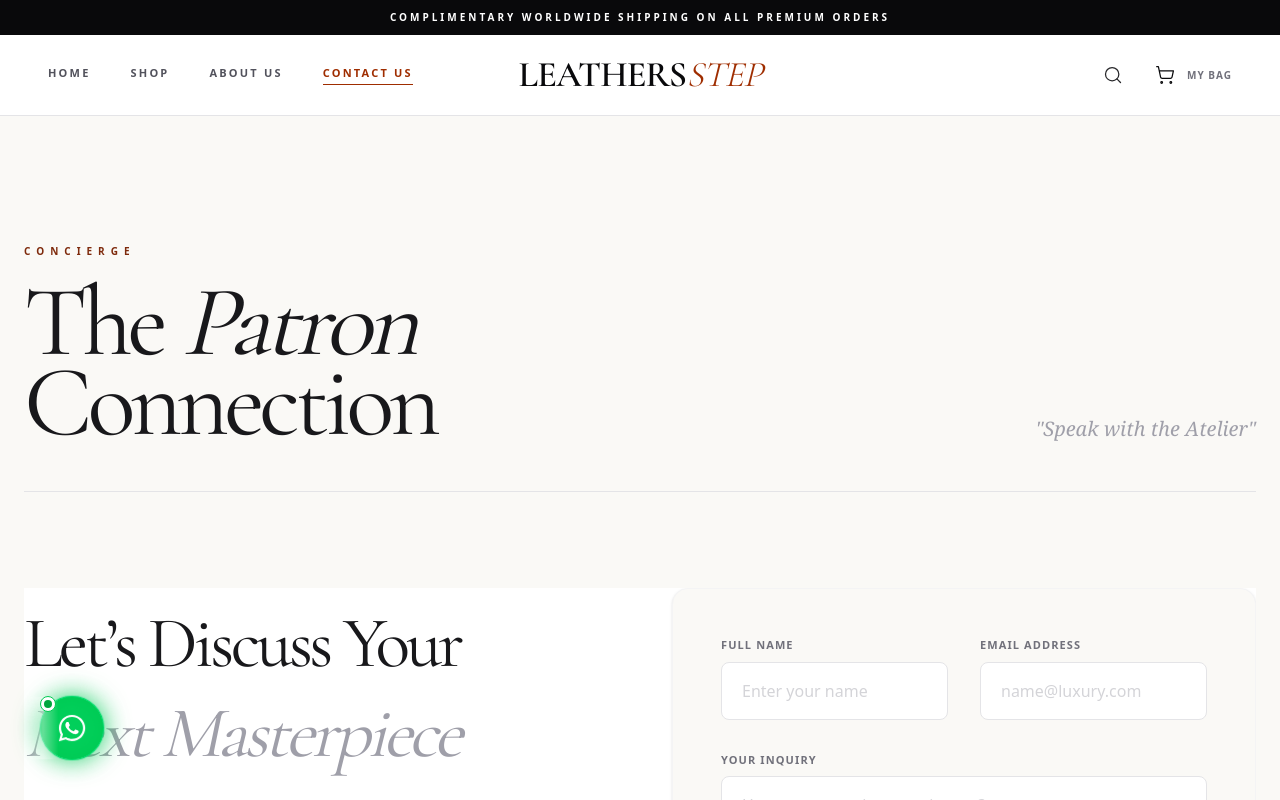
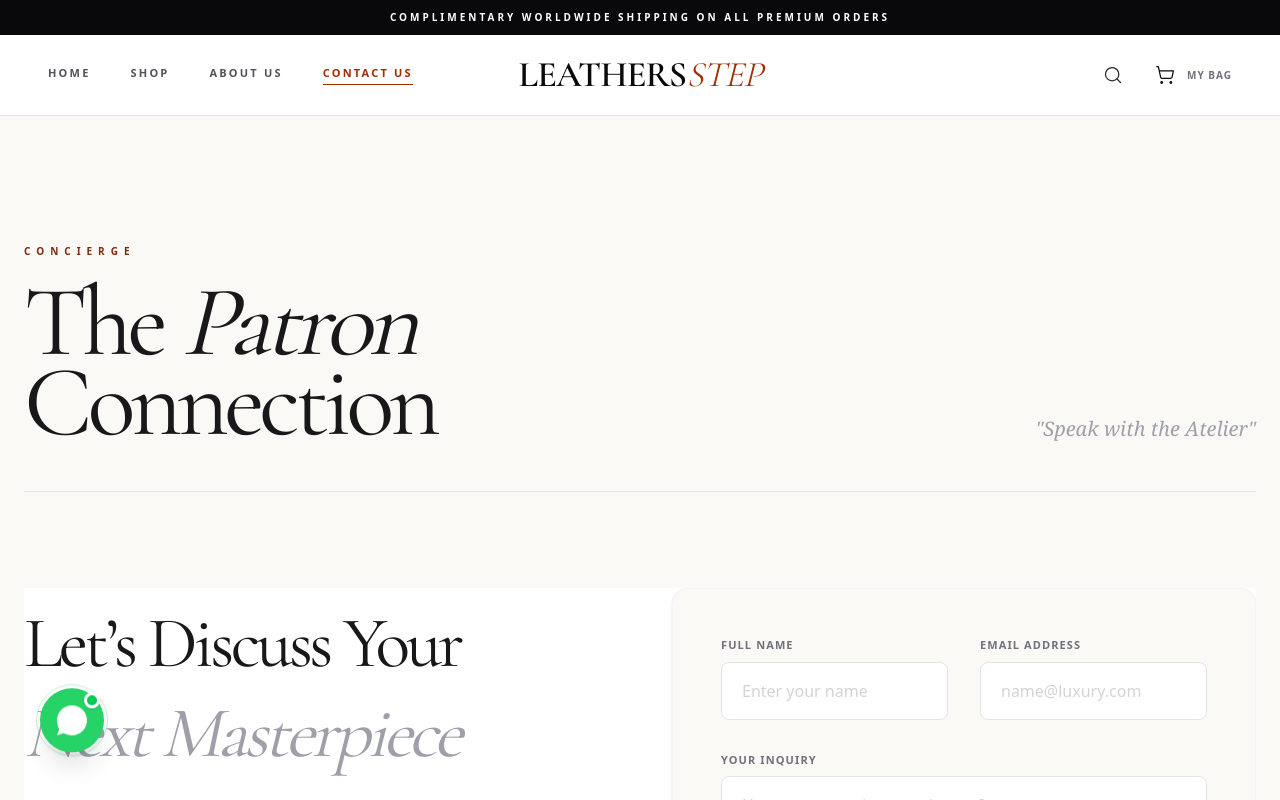
Before and after one commit to MRehanAbid-786/leathersstep, a React (Vite) app: page /contact in a window 1280 px wide. Shown: the top 800 px of the page. Built offline with nearby package versions, Linux system fonts and the light colour scheme.

Commit message:
Refactor WhatsAppFloat component for improved functionality

```diff
--- a/src/components/ui/WhatsAppFloat.jsx
+++ b/src/components/ui/WhatsAppFloat.jsx
@@ -1,39 +1,15 @@
 import { motion, AnimatePresence } from "framer-motion";
 import { useState } from "react";
-import { FaWhatsapp } from "react-icons/fa";
 
 const WhatsAppFloat = () => {
   const [isHovered, setIsHovered] = useState(false);
 
-  // WhatsApp Settings
   const phoneNumber = "923069873752";
-  const message =
-    "Hello Leathers Step, I am interested in your premium leather products. Please guide me.";
-
-  const whatsappUrl = `https://wa.me/${phoneNumber}?text=${encodeURIComponent(
-    message
-  )}`;
+  const message = "Hello Leathers Step, I am interested in your premium leather products. Please guide me.";
+  const whatsappUrl = `https://wa.me/${phoneNumber}?text=${encodeURIComponent(message)}`;
 
   return (
     <div className="fixed bottom-10 left-10 z-[100] flex items-center">
-
-      {/* HOVER LABEL */}
-      <AnimatePresence>
-        {isHovered && (
-          <motion.div
-            initial={{ opacity: 0, x: -20 }}
-            animate={{ opacity: 1, x: 0 }}
-            exit={{ opacity: 0, x: -20 }}
-            transition={{ duration: 0.3 }}
-            className="ml-4 px-4 py-2 bg-green-700 text-white rounded-lg shadow-lg hidden md:block"
-          >
-            <p className="text-sm font-medium">
-              Chat with us on WhatsApp
-            </p>
-          </motion.div>
-        )}
-      </AnimatePresence>
-
       {/* MAIN BUTTON */}
       <motion.a
         href={whatsappUrl}
@@ -41,57 +17,64 @@ const WhatsAppFloat = () => {
         rel="noopener noreferrer"
         onMouseEnter={() => setIsHovered(true)}
         onMouseLeave={() => setIsHovered(false)}
-
-        /* FLOATING ANIMATION (NO POSITION SHIFT) */
         animate={{
-          scale: [1, 1.05, 1],
+          y: [0, -8, 0],
         }}
         transition={{
-          duration: 2,
+          duration: 4,
           repeat: Infinity,
           ease: "easeInOut",
         }}
+        whileHover={{ scale: 1.1 }}
+        whileTap={{ scale: 0.9 }}
+        className="relative flex items-center justify-center w-16 h-16 rounded-full bg-[#25D366] shadow-xl cursor-pointer group"
+      >
+        {/* PULSE RINGS (Professional Depth) */}
+        <span className="absolute inset-0 rounded-full bg-[#25D366] animate-ping opacity-20"></span>
+        <span className="absolute inset-[-4px] rounded-full border border-[#25D366]/30"></span>
 
-        whileHover={{ scale: 1.15 }}
-        whileTap={{ scale: 0.95 }}
+        {/* WHATSAPP ICON */}
+        <svg
+          xmlns="http://www.w3.org/2000/svg"
+          className="w-9 h-9 text-white z-10"
+          fill="currentColor"
+          viewBox="0 0 24 24"
+        >
+          <path d="M17.472 14.382c-.297-.149-1.758-.867-2.03-.967-.272-.1-.47-.149-.668.15-.198.297-.767.967-.94 1.164-.173.198-.347.223-.644.074-.297-.149-1.255-.462-2.39-1.475-.883-.788-1.48-1.761-1.653-2.059-.173-.297-.018-.458.13-.606.134-.133.297-.347.446-.52.149-.173.198-.297.298-.495.1-.198.05-.372-.025-.521-.074-.149-.668-1.611-.916-2.207-.242-.579-.487-.5-.668-.51-.173-.007-.372-.009-.571-.009s-.521.074-.793.372c-.272.297-1.04 1.016-1.04 2.479 0 1.462 1.065 2.875 1.213 3.074.149.198 2.095 3.2 5.077 4.487.709.306 1.261.489 1.692.625.711.227 1.36.195 1.871.118.571-.085 1.758-.719 2.006-1.413.248-.694.248-1.289.173-1.414-.074-.124-.272-.198-.571-.347z" />
+          <path d="M12 2C6.486 2 2 6.486 2 12c0 2.113.551 4.084 1.513 5.784L2 22l4.335-1.423A9.954 9.954 0 0 0 12 22c5.514 0 10-4.486 10-10S17.514 2 12 2z" />
+        </svg>
 
-        className="relative flex items-center justify-center
-        w-16 h-16 rounded-full
-        bg-green-500
-        shadow-[0_0_25px_rgba(34,197,94,0.8)]
-        border border-green-400
-        cursor-pointer"
-        style={{ willChange: "transform" }}
-      >
-        {/* ICON */}
-        <FaWhatsapp
-          className="text-white text-3xl z-10"
-        />
-
-        {/* GLOW EFFECT */}
-        <div className="absolute inset-0 rounded-full bg-green-400 opacity-30 blur-md"></div>
-
-        {/* LIGHT SWEEP */}
-        <motion.div
-          animate={{ x: ["-120%", "200%"] }}
-          transition={{
-            duration: 3,
-            repeat: Infinity,
-            ease: "linear",
-            repeatDelay: 2,
-          }}
-          className="absolute top-0 left-0 w-1/2 h-full
-          bg-gradient-to-r from-transparent via-white/40 to-transparent skew-x-12"
-        />
+        {/* ONLINE STATUS DOT (Anchored to button) */}
+        <div className="absolute top-1 right-1 w-4 h-4 bg-white rounded-full flex items-center justify-center shadow-sm z-20">
+          <span className="relative flex h-2.5 w-2.5">
+            <span className="animate-ping absolute inline-flex h-full w-full rounded-full bg-green-400 opacity-75"></span>
+            <span className="relative inline-flex rounded-full h-2.5 w-2.5 bg-green-500"></span>
+          </span>
+        </div>
       </motion.a>
 
-      {/* ONLINE DOT */}
-      <div className="absolute top-0 left-0 w-4 h-4 bg-white rounded-full border border-green-500 flex items-center justify-center">
-        <span className="relative flex h-2 w-2">
-          <span className="animate-ping absolute inline-flex h-full w-full rounded-full bg-green-500 opacity-75"></span>
-          <span className="relative inline-flex rounded-full h-2 w-2 bg-green-600"></span>
-        </span>
-      </div>
+      {/* HOVER LABEL - Positioned Absolute to prevent layout shift */}
+      <AnimatePresence>
+        {isHovered && (
+          <motion.div
+            initial={{ opacity: 0, x: 10 }}
+            animate={{ opacity: 1, x: 20 }}
+            exit={{ opacity: 0, x: 10 }}
+            className="absolute left-full whitespace-nowrap hidden md:block"
+          >
+            <div className="relative bg-white text-gray-800 px-4 py-2 rounded-xl shadow-2xl border border-gray-100">
+              {/* Little Arrow */}
+              <div className="absolute top-1/2 -left-1.5 -translate-y-1/2 w-3 h-3 bg-white border-l border-b border-gray-100 rotate-45"></div>
+
+              <p className="text-sm font-semibold flex items-center gap-2">
+                <span className="w-2 h-2 bg-green-500 rounded-full animate-pulse"></span>
+                Chat with Leathers Step
+              </p>
+              <p className="text-[10px] text-gray-400 leading-tight">Usually replies in minutes</p>
+            </div>
+          </motion.div>
+        )}
+      </AnimatePresence>
     </div>
   );
 };
```
